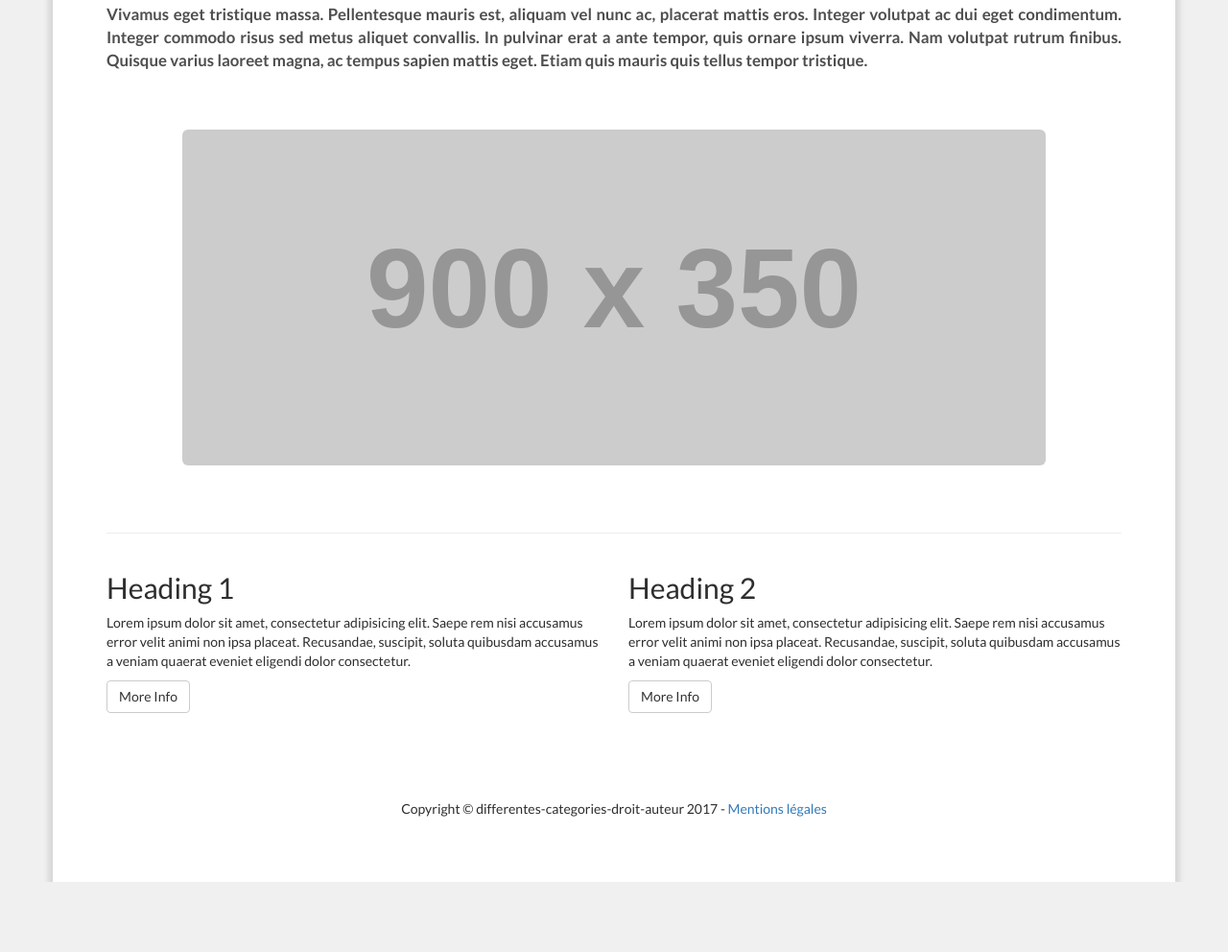
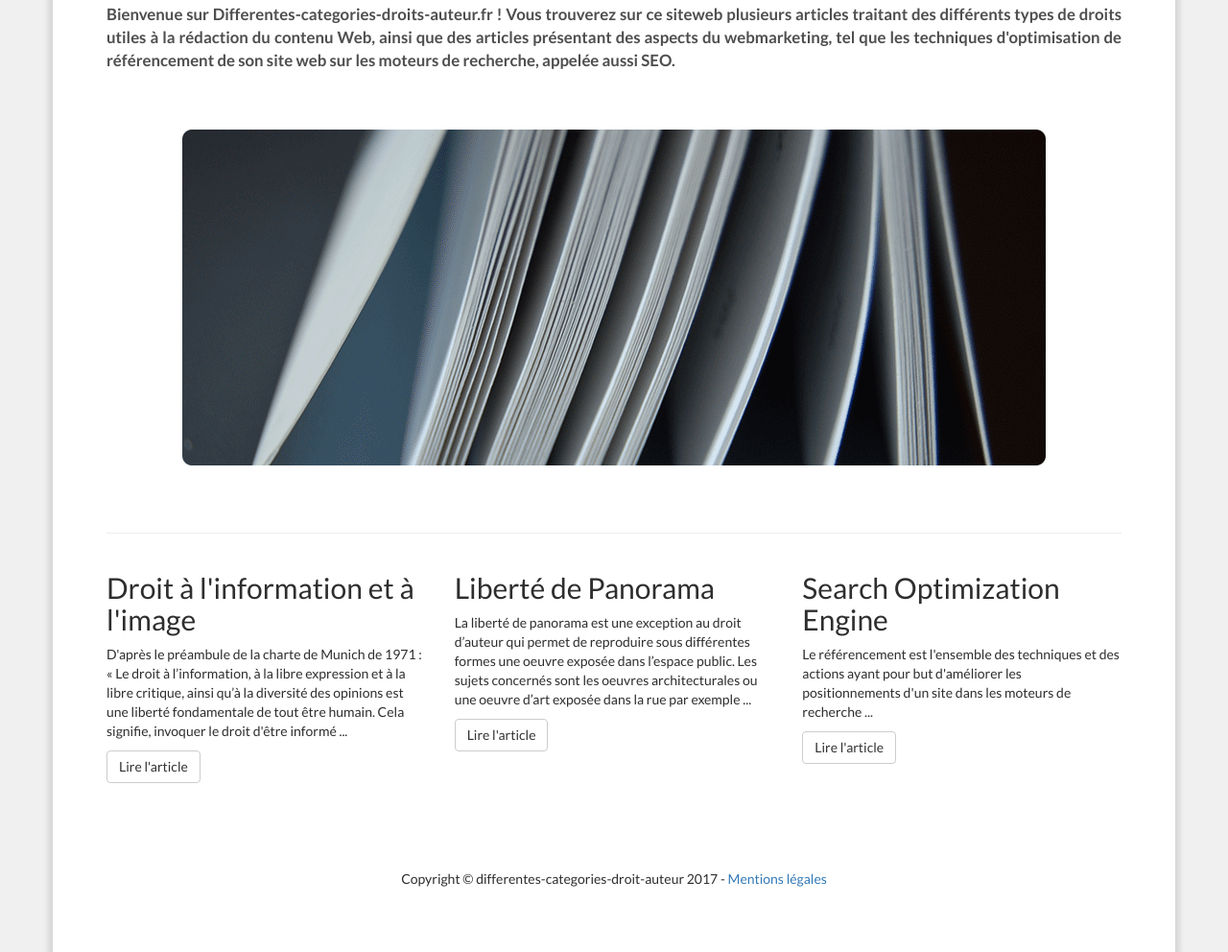
Before and after one commit to EtienneGr/MEDIA3, a plain HTML site: page index.html in a window 1280 px wide. Shown: the part 275-1267 px from the top of the page at 96% size. Before the commit the page ends 1194 px from the top, so only its background shows below. Drawn offline with Linux system fonts and the light colour scheme; placeholder pictures from the web are drawn by us.

Commit message:
Rédaction de la page d'accueil

```diff
--- a/index.html
+++ b/index.html
@@ -10,6 +10,12 @@
     <meta name="author" content="Carmaux Jules, Gravier Etienne, Crochot Nolan">
 
     <title>Différents types de droits et webmarketing - Index</title>
+
+    <meta property="og:url"           content="http://differentes-categories-droit-auteur.fr/" />
+    <meta property="og:type"          content="website" />
+	<meta property="og:title"         content="Différents types de droits et webmarketing" />
+	<meta property="og:description"   content="Site informatif sur le droit à l'information et à l'image, liberté de panorama, et sujet sur le SEO." />
+	<meta property="og:image"         content="http://differentes-categories-droit-auteur.fr/media/droit.png" />
 
     <!-- Bootstrap Core CSS -->
     <link href="css/bootstrap.min.css" rel="stylesheet">
@@ -75,38 +81,36 @@
         <div class="row">
             <div class="col-md-12">
                 <h2 class="article-titre">Accueil</h2>
-                <p class="article-chapeau">Vivamus eget tristique massa. Pellentesque mauris est, aliquam vel nunc ac, placerat mattis eros. Integer volutpat ac dui eget condimentum. Integer commodo risus sed metus aliquet convallis. In pulvinar erat a ante tempor, quis ornare ipsum viverra. Nam volutpat rutrum finibus. Quisque varius laoreet magna, ac tempus sapien mattis eget. Etiam quis mauris quis tellus tempor tristique.</p>
+                <p class="article-chapeau">Bienvenue sur Differentes-categories-droits-auteur.fr ! Vous trouverez sur ce siteweb plusieurs articles traitant des différents types de droits utiles à la rédaction du contenu Web, ainsi que des articles présentant des aspects du webmarketing, tel que les techniques d'optimisation de référencement de son site web sur les moteurs de recherche, appelée aussi SEO.</p>
             </div>
             <hr>
             <div class="col-md-12 flex-col article-illustration">
-                <div><img class="img-responsive img-rounded" src="http://placehold.it/900x350" alt="droit à l'information et à l'image"></div>
+                <div><img class="img-responsive img-rounded" src="media/droit.png" alt="droit à l'information et à l'image"></div>
             </div>
         </div>
         <!-- /.row -->
 
         <hr>
 
-        <!-- Call to Action Well
-        <div class="row">
-            <div class="col-lg-12">
-                <div class="well text-center">
-                    This is a well that is a great spot for a business tagline or phone number for easy access!
-                </div>
-            </div>
-        </div>-->
-
         <!-- Content Row -->
         <div class="row">
-            <div class="col-md-6">
-                <h2>Heading 1</h2>
-                <p>Lorem ipsum dolor sit amet, consectetur adipisicing elit. Saepe rem nisi accusamus error velit animi non ipsa placeat. Recusandae, suscipit, soluta quibusdam accusamus a veniam quaerat eveniet eligendi dolor consectetur.</p>
-                <a class="btn btn-default" href="#">More Info</a>
+            <div class="col-md-4">
+                <h2>Droit à l'information et à l'image</h2>
+                <p>D'après le préambule de la charte de Munich de 1971 : « Le droit à l’information, à la libre expression et à la libre critique, ainsi qu’à la diversité des opinions est une liberté fondamentale de tout être humain. Cela signifie, invoquer le droit d'être informé ...</p>
+                <a class="btn btn-default" href="articles/droit-information-image.html">Lire l'article</a>
             </div>
             <!-- /.col-md-6 -->
-            <div class="col-md-6">
-                <h2>Heading 2</h2>
-                <p>Lorem ipsum dolor sit amet, consectetur adipisicing elit. Saepe rem nisi accusamus error velit animi non ipsa placeat. Recusandae, suscipit, soluta quibusdam accusamus a veniam quaerat eveniet eligendi dolor consectetur.</p>
-                <a class="btn btn-default" href="#">More Info</a>
+            <div class="col-md-4">
+                <h2>Liberté de Panorama</h2>
+                <p>La liberté de panorama est une exception au droit d’auteur qui permet de reproduire sous différentes formes une oeuvre exposée dans l’espace public. Les sujets concernés sont les oeuvres architecturales ou une oeuvre d’art exposée dans la rue par exemple ...</p>
+                <a class="btn btn-default" href="articles/liberte-panorama.html">Lire l'article</a>
+            </div>
+            <!-- /.col-md-6 -->
+            <div class="col-md-4">
+                <h2>Search Optimization Engine</h2>
+                <p>Le référencement est l'ensemble des techniques et des actions ayant pour but
+                d'améliorer les positionnements d'un site dans les moteurs de recherche ...</p>
+                <a class="btn btn-default" href="articles/seo.html">Lire l'article</a>
             </div>
             <!-- /.col-md-6 -->
         </div>
```
